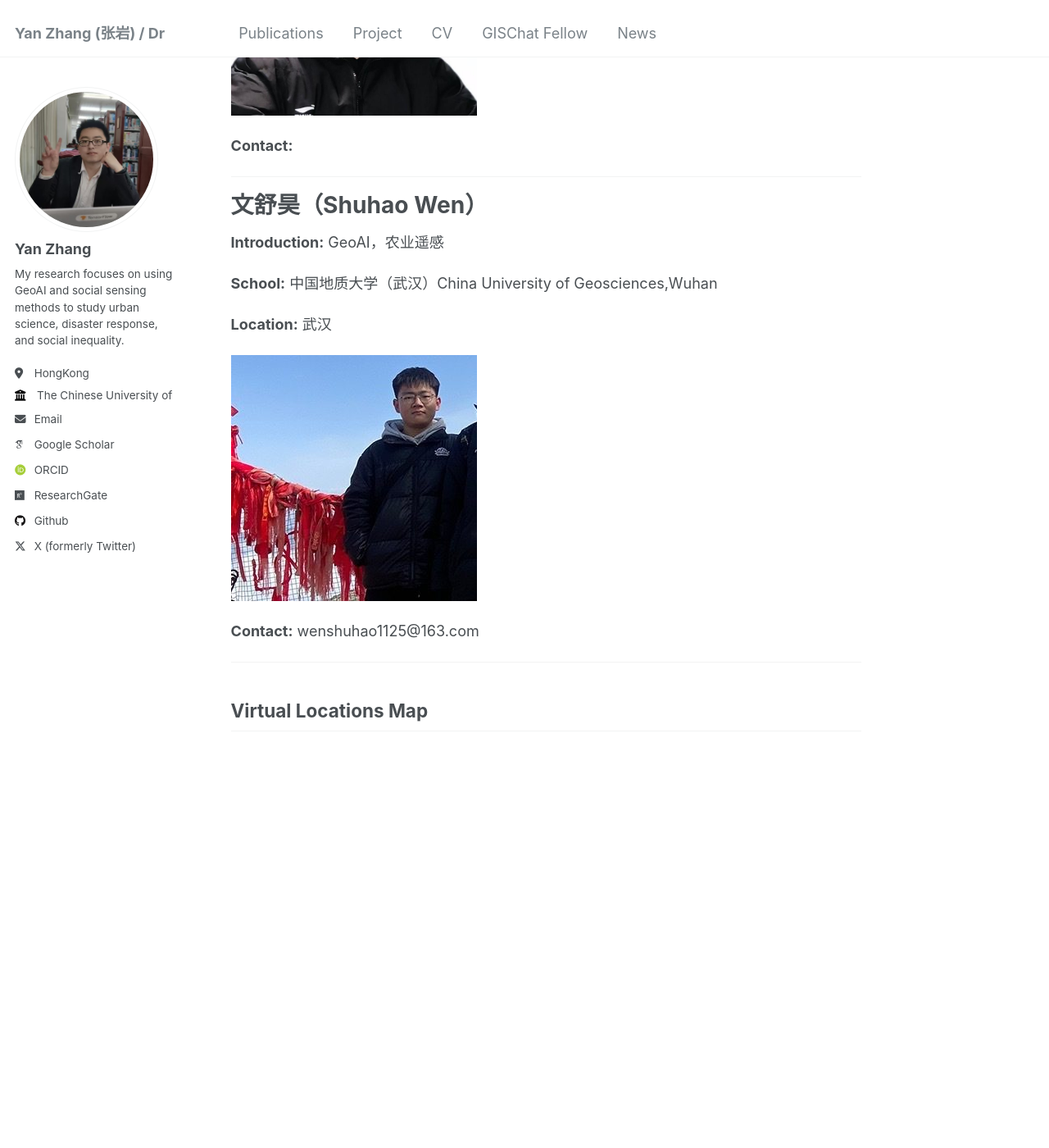
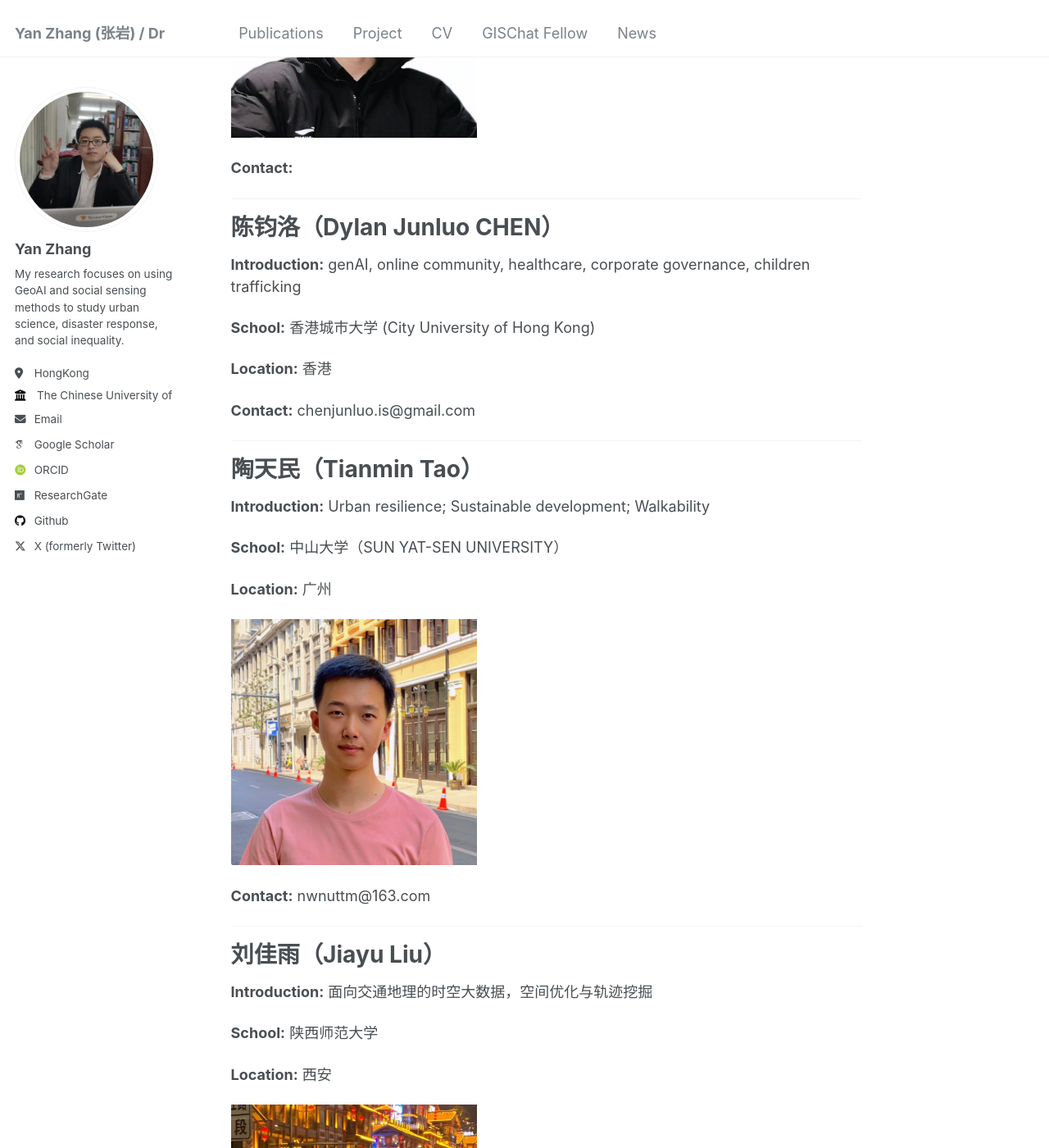
Before and after one commit to giserzy/giserzy.github.io, a Jekyll site: the page built from _pages/markdown.md, in a window 1280 px wide and 1400 px high, scrolled down 11854 px. Shown: the whole window at 82% size. Built offline with Jekyll 4.4.1, drawn with Linux system fonts in a browser that asks for light colours; nearby versions of some CDN libraries; some web fonts are replaced; some of the changed text lies outside the part shown.

Commit message:
add fellow

```diff
--- a/_pages/markdown.md
+++ b/_pages/markdown.md
@@ -288,7 +288,7 @@ I specialize in urban planning and urban climate research, with a focus on explo
 
 # 马浩然 (Haoran Ma)
 
-**Introduction:**
+**Introduction:** 香港中文大学研究助理，环艺跨地理专业选手，多篇交叉学科top期刊加持。主要研究方向为地理人工智能、环境心理学、绿色暴露、不平等、城市感知。
 
 **School:** 香港中文大学 (CUHK University)
 
@@ -298,6 +298,47 @@ I specialize in urban planning and urban climate research, with a focus on explo
 
 **Contact:**
 
+---
+
+# 陈钧洛（Dylan Junluo CHEN）
+
+**Introduction:** genAI, online community, healthcare, corporate governance, children trafficking
+
+**School:** 香港城市大学 (City University of Hong Kong)
+
+**Location:** 香港
+
+<!-- ![Photo 1](/images/BIOHR.jpg) -->
+
+**Contact:** chenjunluo.is@gmail.com
+
+---
+
+# 陶天民（Tianmin Tao）
+
+**Introduction:** Urban resilience; Sustainable development; Walkability
+
+**School:** 中山大学（SUN YAT-SEN UNIVERSITY）
+
+**Location:** 广州
+
+![Photo 1](/images/BIOTM.jpeg)
+
+**Contact:** nwnuttm@163.com
+
+---
+
+# 刘佳雨（Jiayu Liu）
+
+**Introduction:** 面向交通地理的时空大数据，空间优化与轨迹挖掘
+
+**School:** 陕西师范大学
+
+**Location:** 西安
+
+![Photo 1](/images/BIOJY.jpeg)
+
+**Contact:** liujiayu@snnu.edu.cn
 
 ---
 
```
Also changed, not shown: images/BIOJY.jpeg (added), images/BIOTM.jpeg (added).
